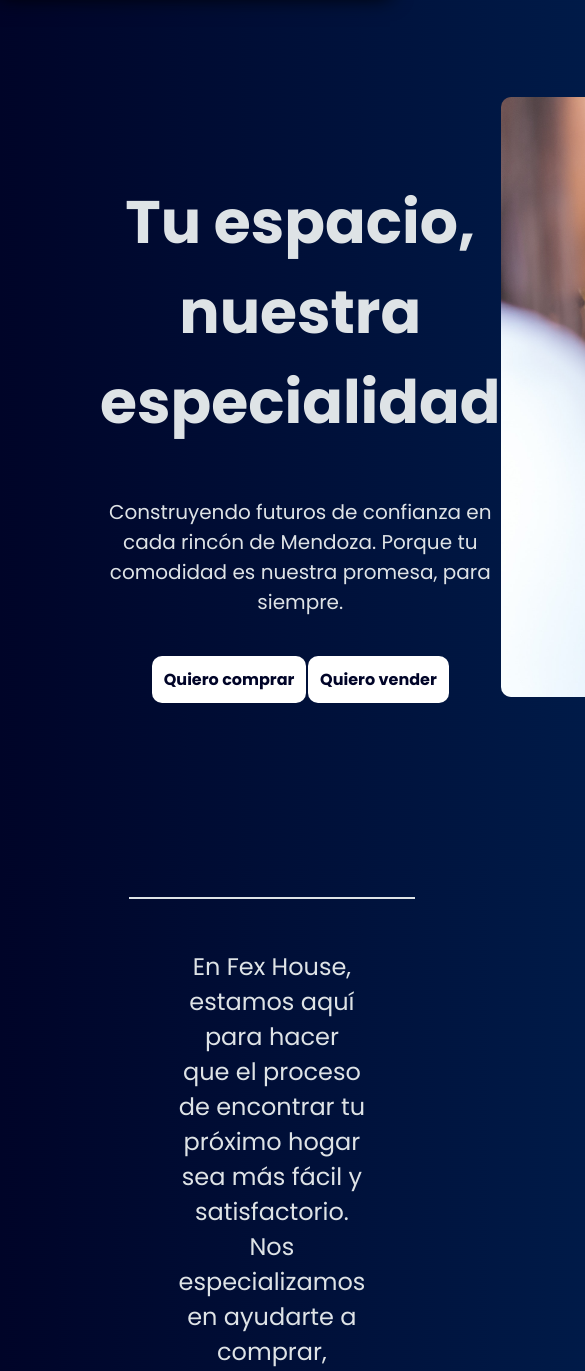
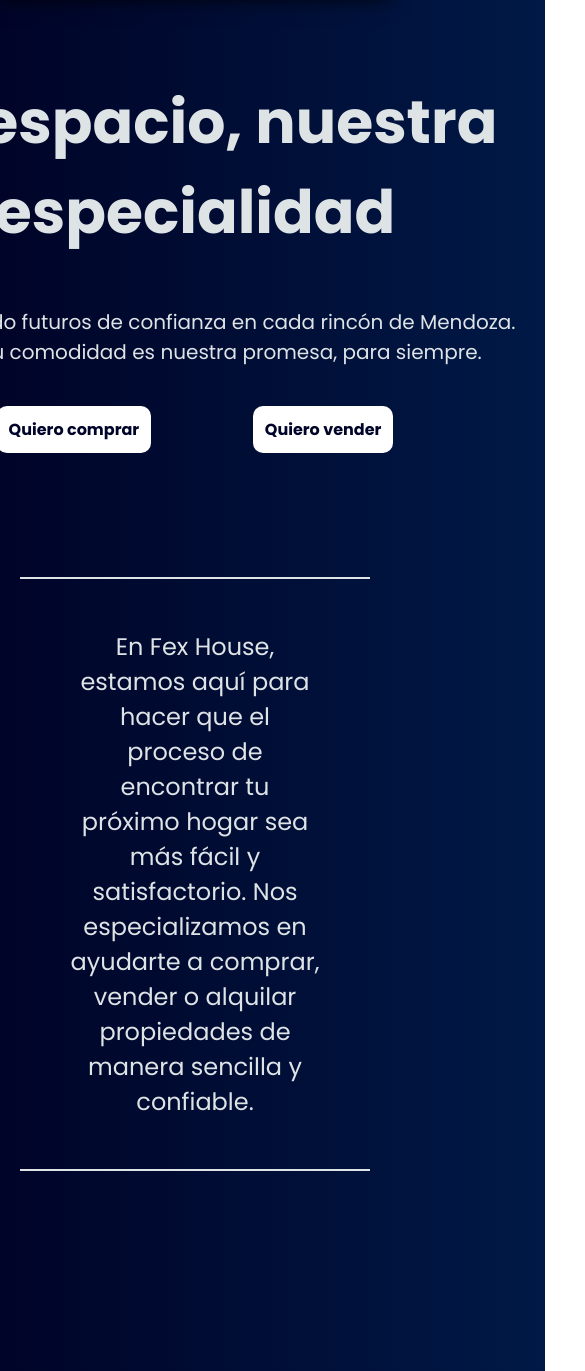
Before and after one commit to SoyFrans/landingpage-Franco-Soto, a plain HTML site: page index.html in a window 390 px wide. Shown: the part 103-1474 px from the top of the page, 585 px wide, since content can reach past the window. Drawn offline with Linux system fonts and the light colour scheme.

Commit message:
E3 - LANDING PAGE

```diff
--- a/index.html
+++ b/index.html
@@ -24,7 +24,7 @@
 
     <main>
 
-        <article>
+        <article class="hero-container hero-image">
             <div class="hero">
                 <h1>Tu espacio, nuestra especialidad</h1>
                 <p>Construyendo futuros de confianza en cada rincón de Mendoza. Porque tu comodidad es nuestra promesa, para siempre.</p>
@@ -40,7 +40,7 @@
             <img id="img-hero" src="image/fex-house.jpg" alt="familia">
         </article>
 
-        <article>
+        <article class="hero-container about">
             <div class="info">
                 <p>En Fex House, estamos aquí para hacer que el proceso de encontrar tu próximo hogar sea más fácil y satisfactorio. Nos especializamos en ayudarte a comprar, vender o alquilar propiedades de manera sencilla y confiable.</p>
             </div>
--- a/style.css
+++ b/style.css
@@ -85,7 +85,7 @@ nav {
 
 /* main */
 
-article {
+.hero-container {
     color: var(--textwhite);
     display: flex;
     justify-content: space-around;
@@ -148,3 +148,30 @@ article {
 
     font-size: 24px;
 }
+
+/* media querie */
+
+@media (max-width: 1600px) {
+    .hero-container {
+        margin: 100px
+    }
+
+    .hero-image {
+        flex-direction: column;
+        align-items: center;
+    }
+
+    #img-hero {
+        margin-top: 150px;
+    }
+}
+
+@media (max-width: 992px) {
+    #img-hero {
+        display: none;
+    }
+
+    .about, .info {
+        margin: 100px 10px;
+    }
+}
```
